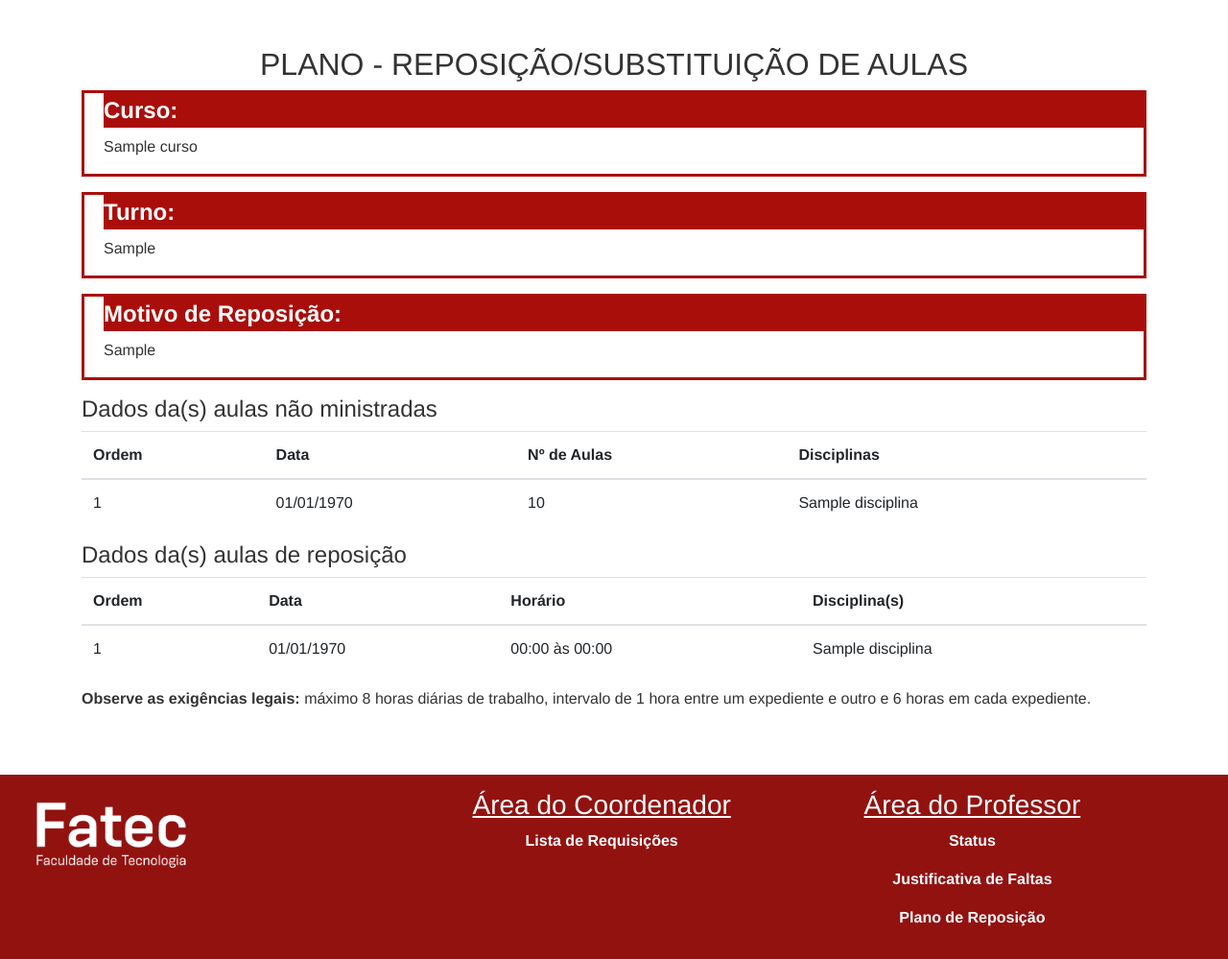
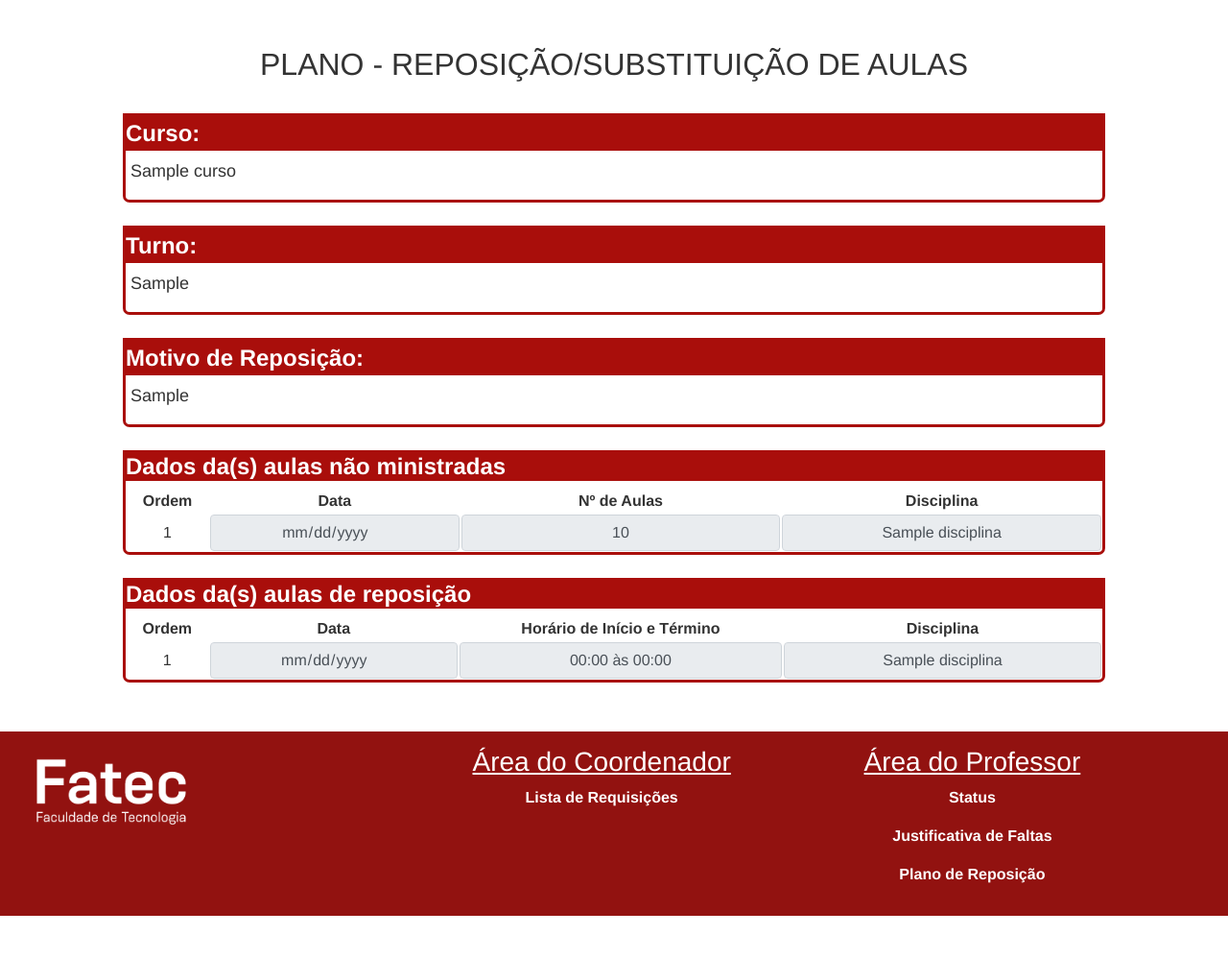
Before and after one commit to LucasAVS242/P1_Grupo-6, a PHP site: page /professor/exibirReposicao.php?id_formJustificativa=1 in a window 1280 px wide. Shown: the part 56-1055 px from the top of the page at 96% size. After the commit the page ends 1010 px from the top, so only its background shows below. Run offline with PHP 8.4, Linux system fonts and the light colour scheme; the visitor is signed in with stand-in values (Sample User, id 1); tables that the repository leaves empty or names only in its code hold one stand-in row (values such as "Sample post"); a stand-in replaces the project's code that opens the database connection.

Commit message:
Alteração do arquivo exibirReposicao

```diff
--- a/professor/exibirReposicao.php
+++ b/professor/exibirReposicao.php
@@ -71,12 +71,9 @@
     <link rel="icon" type="image/x-icon" href="../images/favicon.ico">
     <link rel="stylesheet" href="https://stackpath.bootstrapcdn.com/bootstrap/4.5.2/css/bootstrap.min.css">
     <link rel="stylesheet" type="text/css" href="../Style/main.css">
+
     <script src="../Components/footer.js" type="text/javascript" defer></script>
     <script src="../Components/validacao.js" type="text/javascript" defer></script>
-
-    <style>
-
-    </style>
 
 
 
@@ -84,7 +81,6 @@
 
 <body>
 
-    <header>
     <nav class="navbar navbar-expand-lg bg-body-tertiary">
         <div class="container-fluid">
             <button class="navbar-toggler" type="button" data-bs-toggle="collapse" aria-expanded="false" aria-label="Toggle navigation">
@@ -112,40 +108,38 @@
             </div>
         </div>
     </nav>
-    </header>
 
     <br>
+    <h2 class="text-center text-decoration-underline mt-4">PLANO - REPOSIÇÃO/SUBSTITUIÇÃO DE AULAS</h2>
+    <br>
 
-    <div class="container mt-4">
+        <div class="container-repo1">
+        <div class="repo item-11">
+            <legend>Curso:</legend>
+            <p>&nbsp;<?= $dados['nome_curso'] ?></p>
+        </div>
+        <br>
+        <div class="repo item-12">
+            <legend>Turno:</legend>
+            <p>&nbsp;<?= $dados['turno'] ?></p>
+        </div>
+        <br>
+        <div class="repo item-13">
+            <legend>Motivo de Reposição:</legend>
+            <p>&nbsp;<?= $dados['motivo_reposicao'] ?></p>
+        </div>
+        <br>
+        </div>
 
-        <h2 class="text-center text-decoration-underline">PLANO - REPOSIÇÃO/SUBSTITUIÇÃO DE AULAS</h2>
-        <fieldset class="form-group">
-            <div class="form-check">
-                <legend>Curso:</legend>
-                <p><?= $dados['nome_curso'] ?></p>
-            </div>
-        </fieldset>
-        <fieldset class="form-group">
-            <div class="form-check">
-            <legend>Turno:</legend>
-                <p><?= $dados['turno'] ?></p>
-            </div>
-        </fieldset>
-        <fieldset class="form-group">
-
-            <div class="form-check">
-                <legend>Motivo de Reposição:</legend>
-                <p><?= $dados['motivo_reposicao'] ?></p>
-            </div>
-        </fieldset>
+      <div class="container-aulaN">
     <h4>Dados da(s) aulas não ministradas</h4>
-        <table class="table">
+    <table id="tabelaAulasNaoMinistradas">
         <thead>
             <tr>
                 <th>Ordem</th>
                 <th>Data</th>
                 <th>Nº de Aulas</th>
-                    <th>Disciplinas</th>
+                <th>Disciplina</th>
             </tr>
         </thead>
         <tbody>
@@ -156,22 +150,26 @@
                 ?>
                 <tr>
                     <td><?= $cont ?></td>
-                    <td><?= date('d/m/Y', strtotime($aulas['data'])) ?></td>
-                    <td><?= $aulas['quantidade_aulas'] ?></td>
-                    <td><?= $aulas['nome_disciplina'] ?> </td>
+                    <td><input type="date" class="form-control" value="<?= $aulas['data'] ?>" readonly></td>
+                    <td><input type="number" class="form-control" value="<?= $aulas['quantidade_aulas'] ?>" readonly></td>
+                    <td><input type="text" class="form-control" value="<?= $aulas['nome_disciplina'] ?>" readonly> </td>
                 </tr>
                     <?php endforeach ?>
             </tbody>
     </table>
+</div>
 
+<br>
+
+<div class="container-aulaN">
     <h4>Dados da(s) aulas de reposição</h4>
-        <table class="table">
+    <table id="tabelaReposicao">
         <thead>
             <tr>
                 <th>Ordem</th>
                 <th>Data</th>
-                    <th>Horário</th>
-                    <th>Disciplina(s)</th>
+                <th>Horário de Início e Término</th>
+                <th>Disciplina</th>
             </tr>
         </thead>
         <tbody>
@@ -182,19 +180,14 @@
                 ?>
                 <tr>
                     <td><?= $cont ?></td>
-                    <td><?= date('d/m/Y', strtotime($aula['data'])) ?></td>
-                    <td><?= date('H:i', strtotime($aula['horario_inicio'])) ?> às <?= date('H:i', strtotime($aula['horario_final'])) ?></td>
-                    <td><?= $aula['nome_disciplina'] ?></td>
+                    <td><input type="date" class="form-control" value="<?= $aula['data'] ?>" readonly></td>
+                    <td><input type="text" class="form-control" value="<?= date('H:i', strtotime($aula['horario_inicio'])) ?> às <?= date('H:i', strtotime($aula['horario_final'])) ?>" readonly></td>
+                    <td><input type="text" class="form-control" value="<?= $aula['nome_disciplina'] ?>" readonly></td>
                 </tr>
                 <?php endforeach ?>
             </tbody>
     </table>
-
-        <p><strong>Observe as exigências legais:</strong> máximo 8 horas diárias de trabalho, intervalo de 1 hora entre um expediente e outro e 6 horas em cada expediente.</p>
-
 </div>
-
-
 
     <footer-component></footer-component>
 </body>
--- a/professor/reposicao.php
+++ b/professor/reposicao.php
@@ -137,9 +137,9 @@
             <legend>Turno:</legend>
             <select name="turno" id="turno">
                    <option disabled selected value>Selecione o Turno</option>
-                   <option value="manha">Manhã</option>
-                   <option value="tarde">Tarde</option>
-                   <option value="noite">Noite</option>
+                   <option value="Manhã">Manhã</option>
+                   <option value="Tarde">Tarde</option>
+                   <option value="Noite">Noite</option>
                  </select>
         </div>
         <br>
```
Lines whose indentation alone changed are shown as unchanged.
